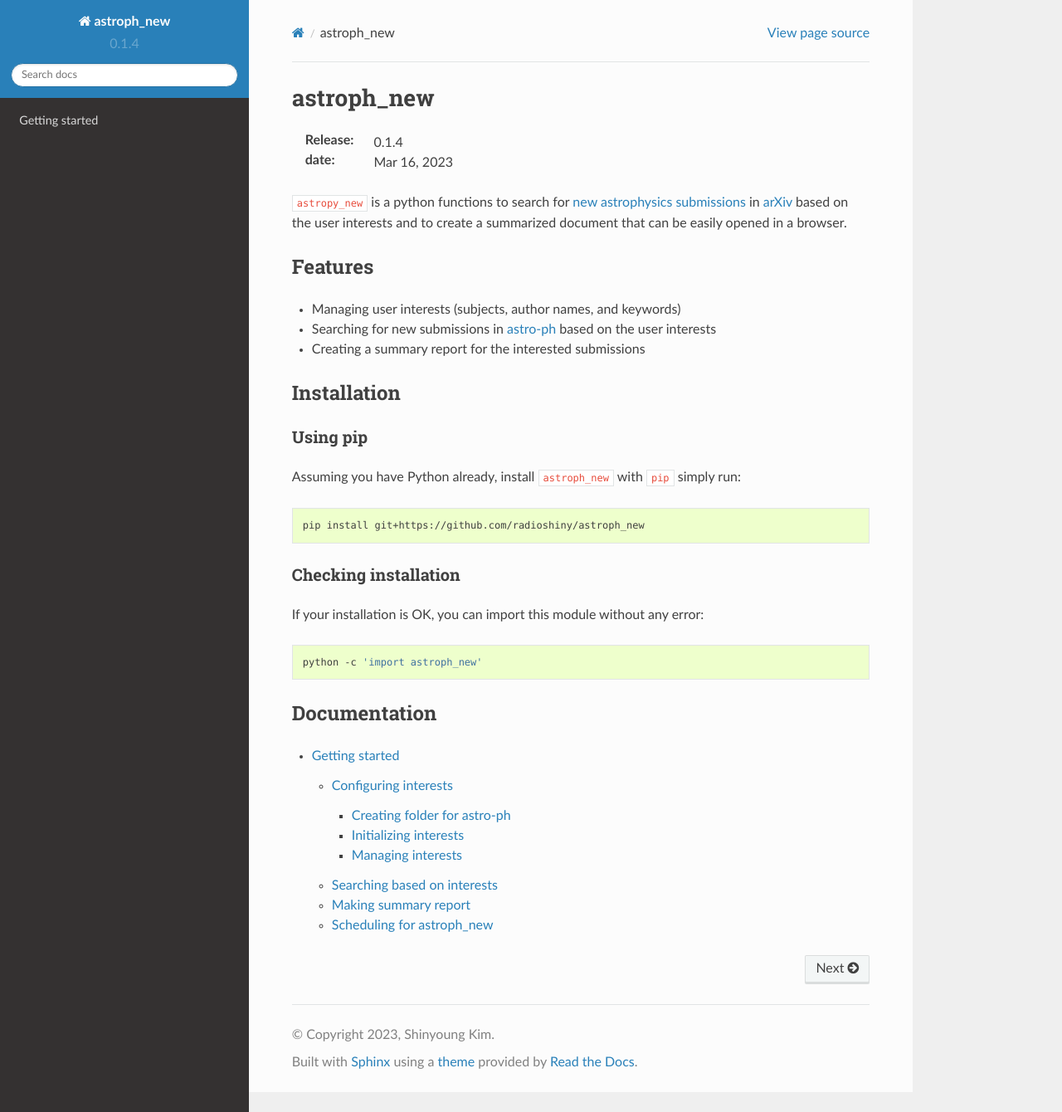
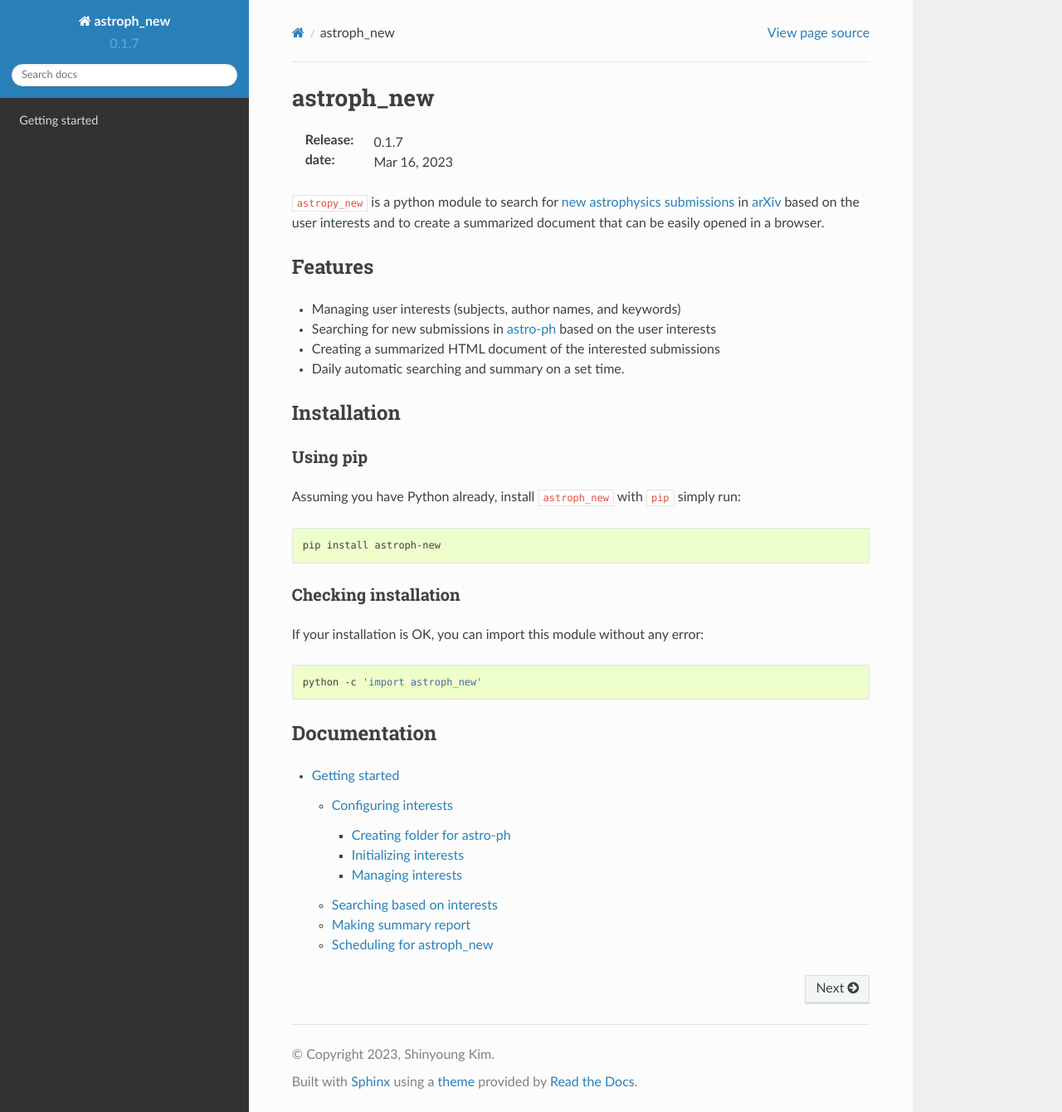
Before and after one commit to radioshiny/astroph_new, a Sphinx documentation site: the page built from docs/index.rst, in a window 1280 px wide and 1340 px high. Shown: the whole window at 83% size. Built offline with Sphinx 7.4.7 and the Read the Docs theme 2.0.0, drawn with Linux system fonts in a browser that asks for light colours.

Commit message:
update typo in docs

```diff
--- a/docs/conf.py
+++ b/docs/conf.py
@@ -9,7 +9,7 @@
 project = 'astroph_new'
 copyright = '2023, Shinyoung Kim'
 author = 'Shinyoung Kim'
-version = '0.1.4'
+version = '0.1.7'
 release = version
 
 # -- General configuration ---------------------------------------------------
--- a/docs/index.rst
+++ b/docs/index.rst
@@ -5,14 +5,11 @@ astroph_new
 :Release: |version|
 :date: |today|
 
-``astropy_new`` is a python functions to search for
+``astropy_new`` is a python module to search for
 `new astrophysics submissions <https://arxiv.org/list/astro-ph/new>`_
 in `arXiv <https://arxiv.org>`_ based on the user interests and to create a
 summarized document that can be easily opened in a browser.
 
-..
-    .. contents:: Table of Contents
-        :depth: 2
 
 Features
 ========
@@ -20,7 +17,8 @@ Features
 - Managing user interests (subjects, author names, and keywords)
 - Searching for new submissions in
   `astro-ph <https://arxiv.org/list/astro-ph/new>`_ based on the user interests
-- Creating a summary report for the interested submissions
+- Creating a summarized HTML document of the interested submissions
+- Daily automatic searching and summary on a set time.
 
 Installation
 ============
@@ -33,7 +31,7 @@ install ``astroph_new`` with ``pip`` simply run:
 
 .. code-block:: bash
 
-   pip install git+https://github.com/radioshiny/astroph_new
+   pip install astroph-new
 
 Checking installation
 ---------------------
--- a/pyproject.toml
+++ b/pyproject.toml
@@ -1,7 +1,7 @@
 [project]
 name = "astroph_new"
-description = "python functions to search and report new submissions in astro-ph based on user interests"
-version = "0.1.5"
+description = "python module to make summary of astro-ph based on user interests"
+version = "0.1.7"
 authors = [{ name = "Shinyoung Kim", email = "radioshiny@gmail.com" }]
 readme = "README.rst"
 requires-python = ">=3.7"
```
Also changed, not shown: README.rst (+5 -4 lines), astroph_new/__init__.py (+9 -4 lines), setup.cfg (+6 -3 lines), setup.py (+5 -3 lines), 1 other file.
